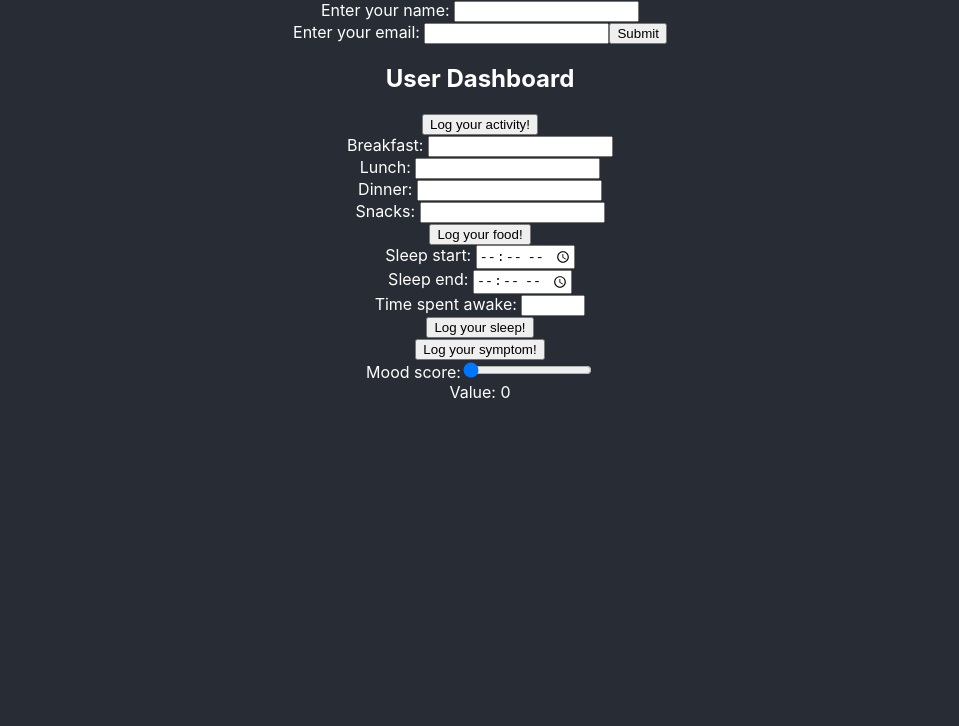
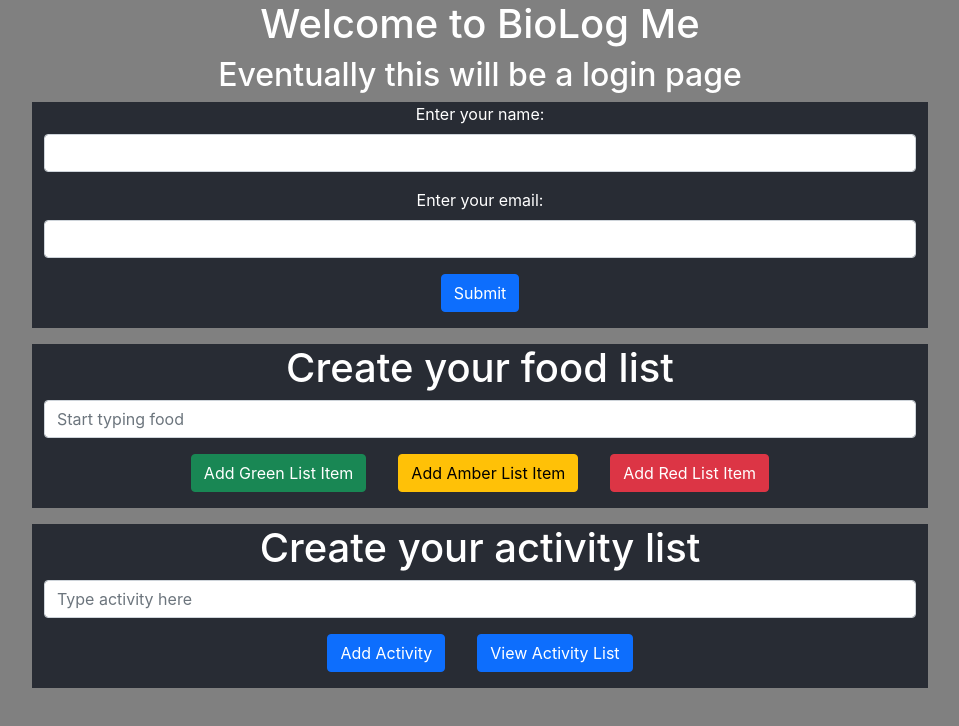
Before and after one commit to CoraNiall/BioLogMe, a React (Create React App) app in the folder client/: page /profile-page in a window 1280 px wide. Shown: the top 726 px of the page, without its empty margins (160-1119 px from the left). Built offline with nearby package versions, Linux system fonts and the light colour scheme.

Commit message:
updating styles and components

```diff
--- a/client/src/App.css
+++ b/client/src/App.css
@@ -1,5 +1,5 @@
 body {
-  background-color: #282c34;
+  background-color: grey;
   color: white;
 }
 
--- a/client/src/App.js
+++ b/client/src/App.js
@@ -10,8 +10,26 @@ function App() {
       <BrowserRouter>
         <Switch>
           <Route path='/'>
+            <h1>Welcome to BioLog Me</h1>
+            <h2>Eventually this will be a login page</h2>
+          </Route>
+        </Switch>
+        <Switch>
+          <Route path='/user-dashboard'>
+            <UserDashboard />
+          </Route>
+        </Switch>
+        <Switch>
+          <Route path='/profile-page'>
             <UserProfile />
-            <UserDashboard />
+          </Route>
+        </Switch>
+        <Switch>
+          <Route path='/view-charts'>
+            <h1>
+              This is where the user will eventually see their data
+              visualisations
+            </h1>
           </Route>
         </Switch>
       </BrowserRouter>
--- /dev/null
+++ b/client/src/components/createActivityLog.jsx
@@ -0,0 +1,33 @@
+import React from 'react';
+import Button from 'react-bootstrap/esm/Button';
+import Form from 'react-bootstrap/Form';
+
+import '../styles/createActivityLog.css';
+
+export default function CreateActivityLog() {
+  return (
+    <div className='container-sm'>
+      <h1>Create your activity list</h1>
+      <Form.Group action='' method='post' className='mb-3'>
+        <Form.Control
+          type='text'
+          name='add-activity'
+          id='add-activity'
+          placeholder='Type activity here'
+        />
+        <Button
+          variant='primary'
+          className='activity-button'
+          id='add-activity-button'>
+          Add Activity
+        </Button>
+        <Button
+          variant='primary'
+          className='activity-button'
+          id='add-activity-button'>
+          View Activity List
+        </Button>
+      </Form.Group>
+    </div>
+  );
+}
--- /dev/null
+++ b/client/src/components/createFoodLog.jsx
@@ -0,0 +1,30 @@
+import React from 'react';
+import Form from 'react-bootstrap/Form';
+import Button from 'react-bootstrap/Button';
+
+import '../styles/createFoodLog.css';
+
+export default function CreateFoodLog() {
+  return (
+    <div className='container-sm'>
+      <h1>Create your food list</h1>
+      <Form.Group action='' method='post' className='mb-3'>
+        <Form.Control
+          type='text'
+          name='food-list'
+          id='food-list'
+          placeholder='Start typing food'
+        />
+        <Button variant='success' className='food-button' htmlFor='green-list'>
+          Add Green List Item
+        </Button>
+        <Button variant='warning' className='food-button' htmlFor='amber-list'>
+          Add Amber List Item
+        </Button>
+        <Button variant='danger' className='food-button' htmlFor='red-list'>
+          Add Red List Item
+        </Button>
+      </Form.Group>
+    </div>
+  );
+}
--- a/client/src/components/foodLog.jsx
+++ b/client/src/components/foodLog.jsx
@@ -3,16 +3,24 @@ import Form from 'react-bootstrap/Form';
 
 export default function FoodLog() {
   return (
+    <div className='container-sm'>
       <Form.Group action='' method='post' className='food-form'>
-      <div className='food-form'>
-        <Form.Label htmlFor='breakfast'>Breakfast: </Form.Label>
-        <Form.Control type='text' name='breakfast' id='breakfast' />
+        <div className='mb-3'>
+          <Form.Label className='form-label' htmlFor='breakfast'>
+            Breakfast:
+          </Form.Label>
+          <Form.Control
+            className='form-control'
+            type='text'
+            name='breakfast'
+            id='breakfast'
+          />
         </div>
-      <div className='food-form'>
+        <div className='mb-3'>
           <Form.Label htmlFor='lunch'>Lunch: </Form.Label>
           <Form.Control type='lunch' name='lunch' id='lunch' />
         </div>
-      <div className='food-form'>
+        <div className='mb-3'>
           <Form.Label htmlFor='dinner'>Dinner: </Form.Label>
           <Form.Control type='dinner' name='dinner' id='dinner' />
         </div>
@@ -24,5 +32,6 @@ export default function FoodLog() {
           <Form.Control type='submit' value='Log your food!' />
         </div>
       </Form.Group>
+    </div>
   );
 }
--- a/client/src/components/userProfileForm.jsx
+++ b/client/src/components/userProfileForm.jsx
@@ -1,18 +1,29 @@
 import React from 'react';
 import Form from 'react-bootstrap/Form';
+import Button from 'react-bootstrap/esm/Button';
+import CreateFoodLog from './createFoodLog';
+import CreateActivityLog from './createActivityLog';
+
+import '../styles/userProfileForm.css';
 
 export default function UserProfile() {
   return (
     <Form>
-      <div className='user-profile-form'>
-        <Form.Label htmlFor='name'>Enter your name: </Form.Label>
-        <Form.Control type='text' name='name' id='name' required />
+      <div className='container-sm'>
+        <Form.Group className='mb-3'>
+          <Form.Label htmlFor='name'>Enter your name: </Form.Label>
+          <Form.Control type='text' name='name' id='name' required />
+        </Form.Group>
+        <Form.Group className='mb-3'>
+          <Form.Label htmlFor='email'>Enter your email: </Form.Label>
+          <Form.Control type='email' name='email' id='email' required />
+          <Button className='profile-button' variant='primary'>
+            Submit
+          </Button>
+        </Form.Group>
       </div>
-      <div className='user-profile-form'>
-        <Form.Label htmlFor='email'>Enter your email: </Form.Label>
-        <Form.Control type='email' name='email' id='email' required />
-        <Form.Control type='submit' />
-      </div>
+      <CreateFoodLog />
+      <CreateActivityLog />
     </Form>
   );
 }
--- a/client/src/index.js
+++ b/client/src/index.js
@@ -1,9 +1,7 @@
+import 'bootstrap/dist/css/bootstrap.min.css';
 import React from 'react';
 import ReactDOM from 'react-dom';
 import './index.css';
 import App from './App';
 
-ReactDOM.render(
-    <App />,
-  document.getElementById('root')
-);
+ReactDOM.render(<App />, document.getElementById('root'));
--- /dev/null
+++ b/client/src/styles/createActivityLog.css
@@ -0,0 +1,8 @@
+.container-sm {
+  background-color: #282c34;
+  width: 50%;
+}
+
+.activity-button {
+  margin: 1em;
+}
--- /dev/null
+++ b/client/src/styles/createFoodLog.css
@@ -0,0 +1,8 @@
+.container-sm {
+  background-color: #282c34;
+  width: 50%;
+}
+
+.food-button {
+  margin: 1em;
+}
--- /dev/null
+++ b/client/src/styles/userProfileForm.css
@@ -0,0 +1,8 @@
+.container-sm {
+  background-color: #282c34;
+  width: 70%;
+}
+
+.profile-button {
+  margin: 1em;
+}
--- a/package.json
+++ b/package.json
@@ -21,6 +21,7 @@
     "axios": "^0.21.1",
     "cors": "^2.8.5",
     "express": "^4.17.1",
+    "mongodb": "^4.1.3",
     "react-router-dom": "^5.2.0"
   }
 }
```
Also changed, not shown: client/src/components/createSymptomLog.jsx (added), 2 other files (tests, documents, lock files or other folders). Lines whose indentation alone changed are shown as unchanged.
